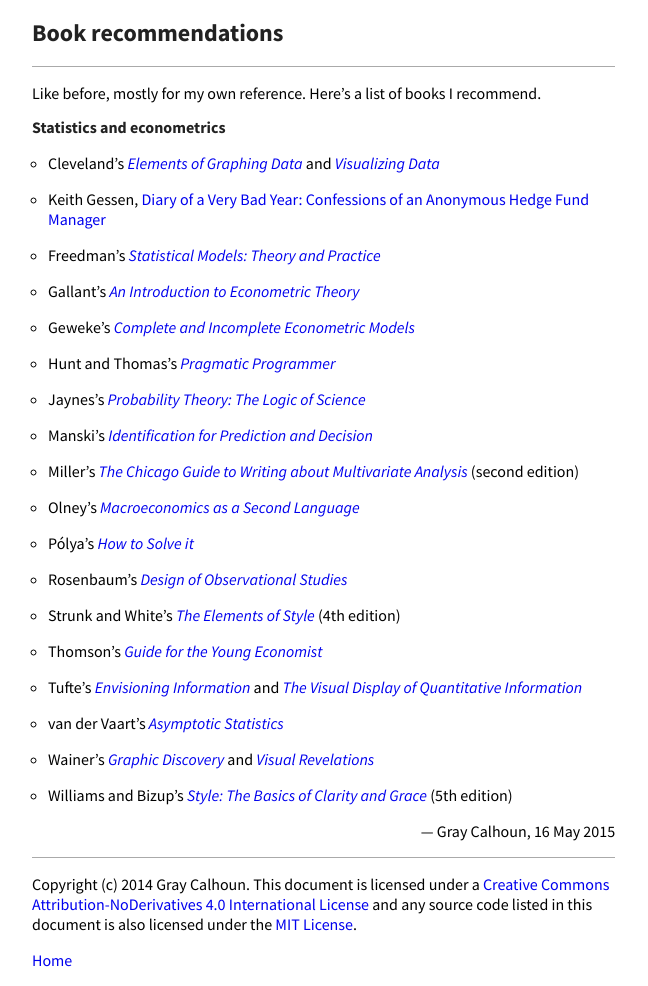
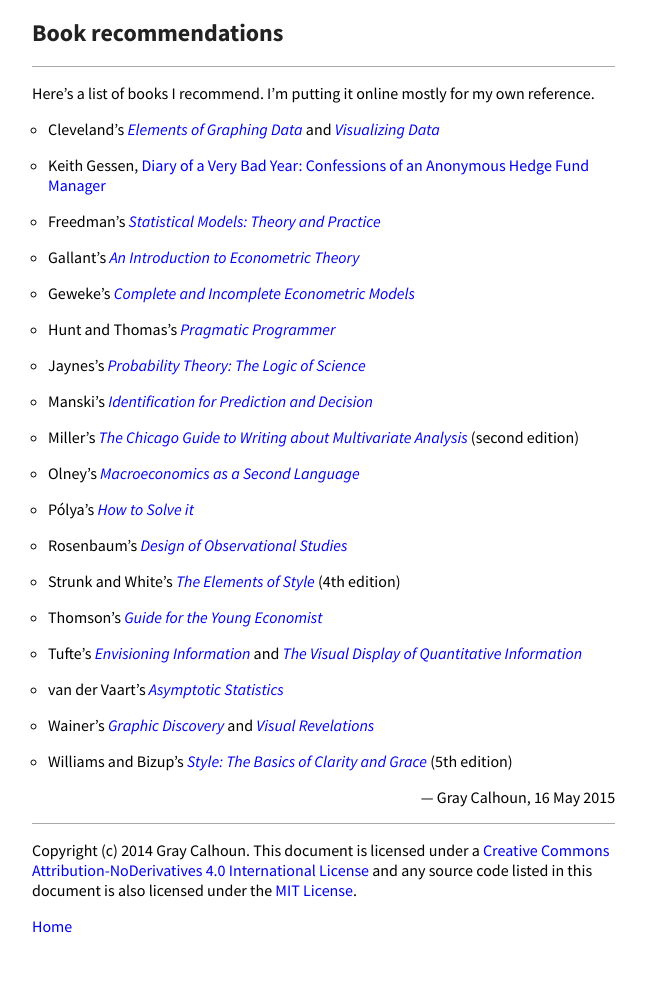
Before and after one commit to mmkuang/grayclhn.github.io, a Jekyll site: the page built from blog/_posts/2015-05-16-book-recommendations.md, in a window 1280 px wide. Shown: the whole page, without its empty margins (0-648 px from the left). Built offline with Jekyll 4.4.1, drawn with Linux system fonts in a browser that asks for light colours; Markdown is read by kramdown in place of the engine named in the settings; after the commit the page ends 952 px from its top, so only the background shows below that.

Commit message:
Remove header for book list

```diff
--- a/blog/_posts/2015-05-16-book-recommendations.md
+++ b/blog/_posts/2015-05-16-book-recommendations.md
@@ -4,11 +4,8 @@ layout: blog
 author: Gray Calhoun
 ---
 
-Like before, mostly for my own reference. Here’s a list of books I
-recommend.
-
-Statistics and econometrics
----------------------------
+Here’s a list of books I recommend. I'm putting it online mostly for
+my own reference.
 
 * Cleveland’s [*Elements of Graphing Data*](http://store.hobart.com/theelementsofgraphingdata.aspx) and
   [*Visualizing Data*](http://store.hobart.com/visualizingdata.aspx)
```
